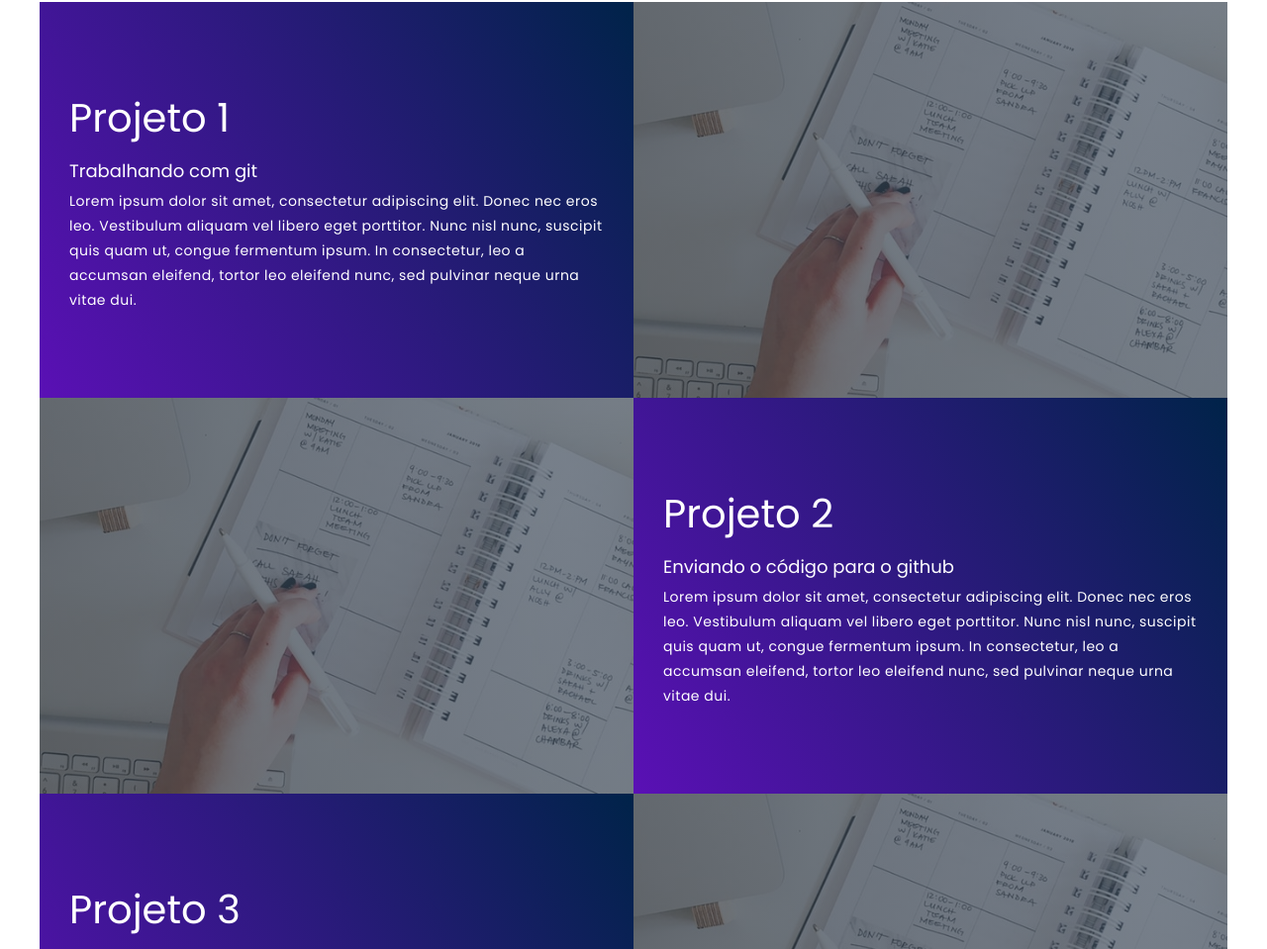
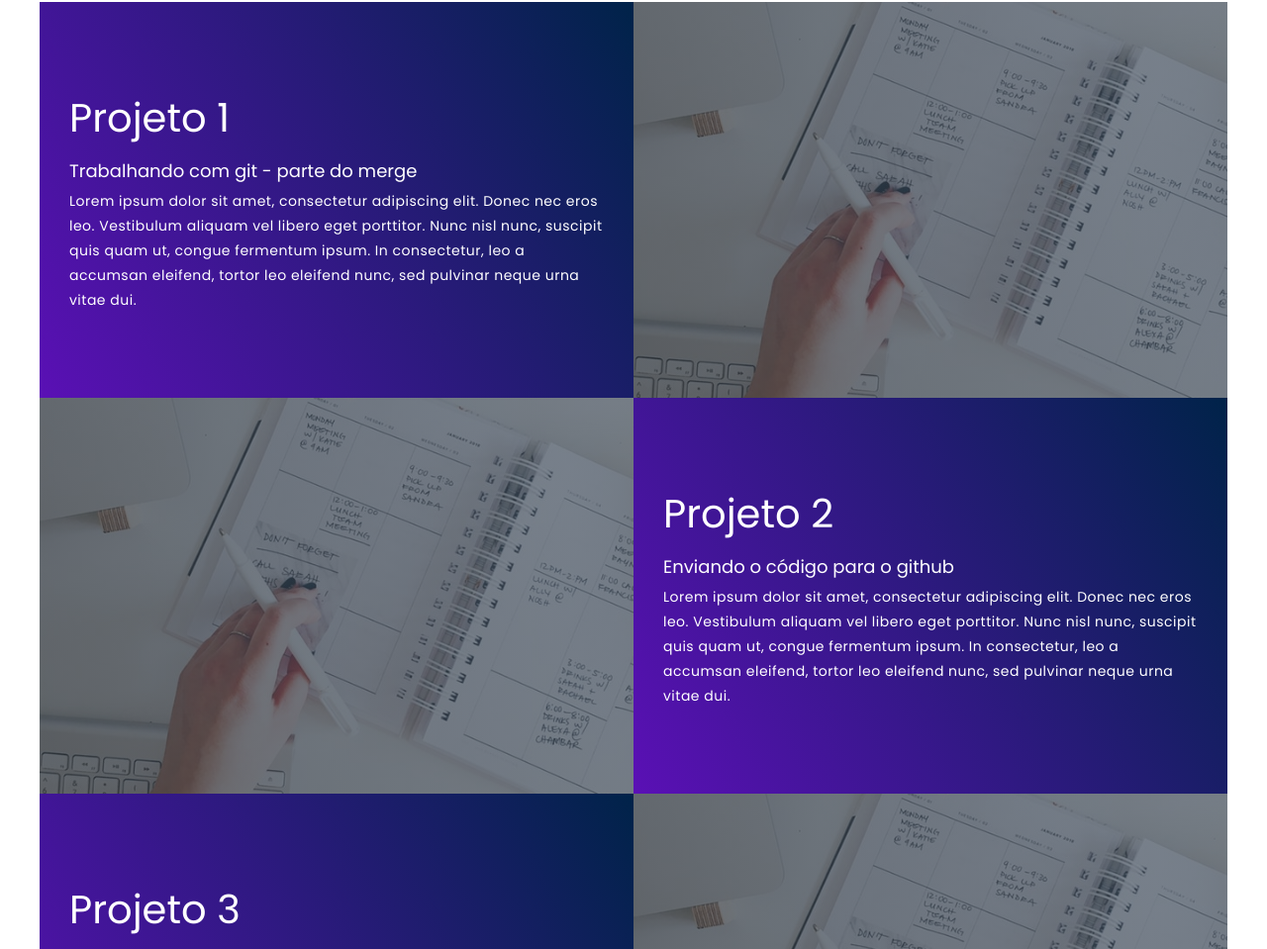
Before and after one commit to goldneranimator/portfolio-daniel, a plain HTML site: page index.html in a window 1280 px wide. Shown: the part 1173-2132 px from the top of the page at 99% size. Drawn offline with Linux system fonts and the light colour scheme.

Commit message:
update project 1 description

```diff
--- a/index.html
+++ b/index.html
@@ -29,7 +29,7 @@
                 <div class="project-item">
                     <div class="project-info">
                         <h1>Projeto 1</h1>
-                        <h2>Trabalhando com git</h2>
+                        <h2>Trabalhando com git - parte do merge</h2>
                         <p>Lorem ipsum dolor sit amet, consectetur adipiscing elit. Donec nec eros leo. Vestibulum
                             aliquam vel libero eget porttitor. Nunc nisl nunc, suscipit quis quam ut, congue fermentum
                             ipsum. In consectetur, leo a accumsan eleifend, tortor leo eleifend nunc, sed pulvinar neque
```
